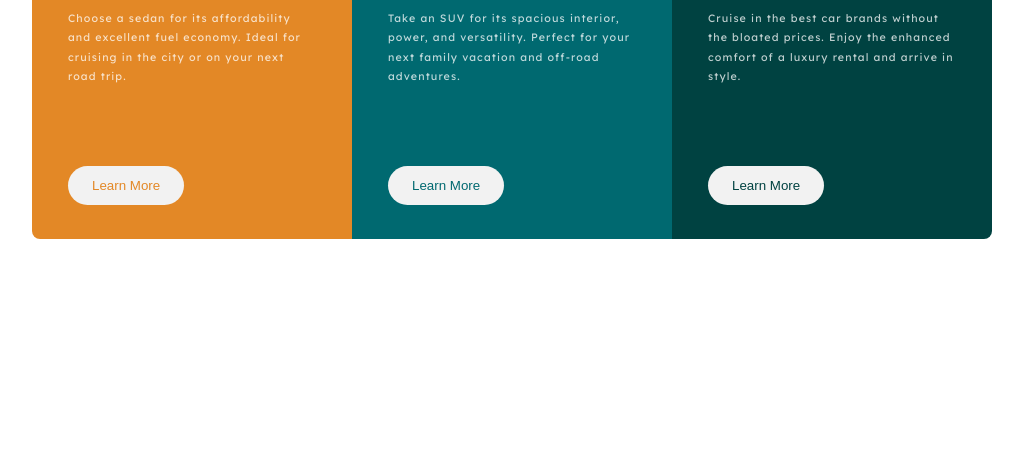
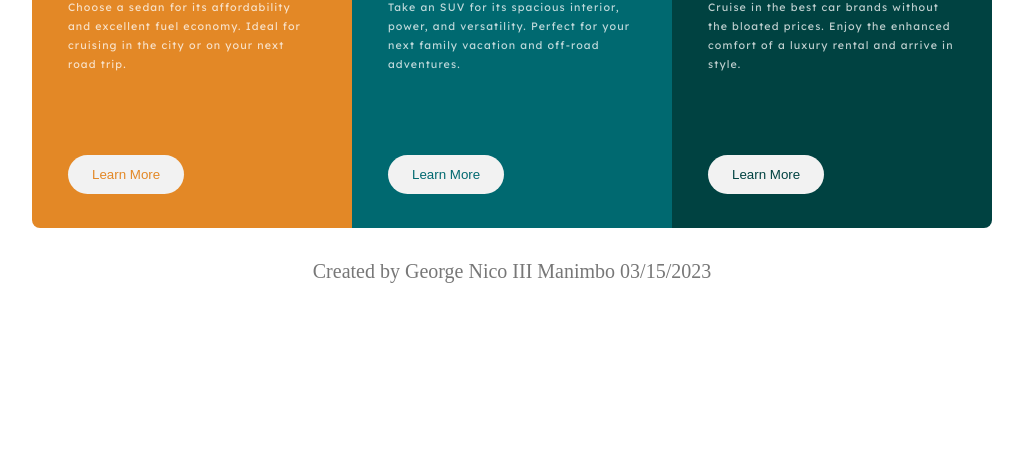
Before and after one commit to Georgenico/3-Column-Preview-Card-Component, a plain HTML site: page index.html in a window 1280 px wide. Shown: the part 345-800 px from the top of the page, without its empty margins (128-1151 px from the left). Drawn offline with Linux system fonts and the light colour scheme.

Commit message:
Update index.html

```diff
--- a/index.html
+++ b/index.html
@@ -89,5 +89,8 @@
         <button class="btn btn--3">Learn More</button>
       </div>
     </section>
+    <footer class="footer">
+      Created by George Nico III Manimbo 03/15/2023
+    </footer>
   </body>
 </html>
```
